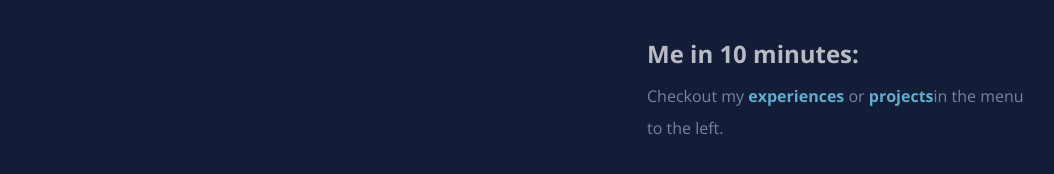
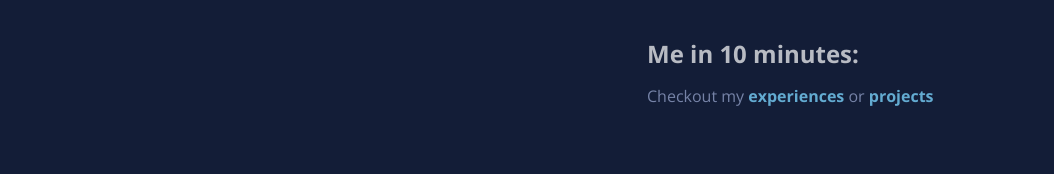
Before and after one commit to annabelge7/annabel_website, a React (Create React App) app: page / in a window 1280 px wide. Shown: the part 764-938 px from the top of the page, without its empty margins (117-1171 px from the left). Built offline with nearby package versions, Linux system fonts and the light colour scheme.

Commit message:
small change

```diff
--- a/src/pages/index.js
+++ b/src/pages/index.js
@@ -338,7 +338,6 @@ const Home = () => {
                     <NavLink to="/" style={{ fontWeight: 'bold' }}>
                         projects
                     </NavLink>
-                    in the menu to the left.
                     </Paragraph>
                     </div>
                 );
```
